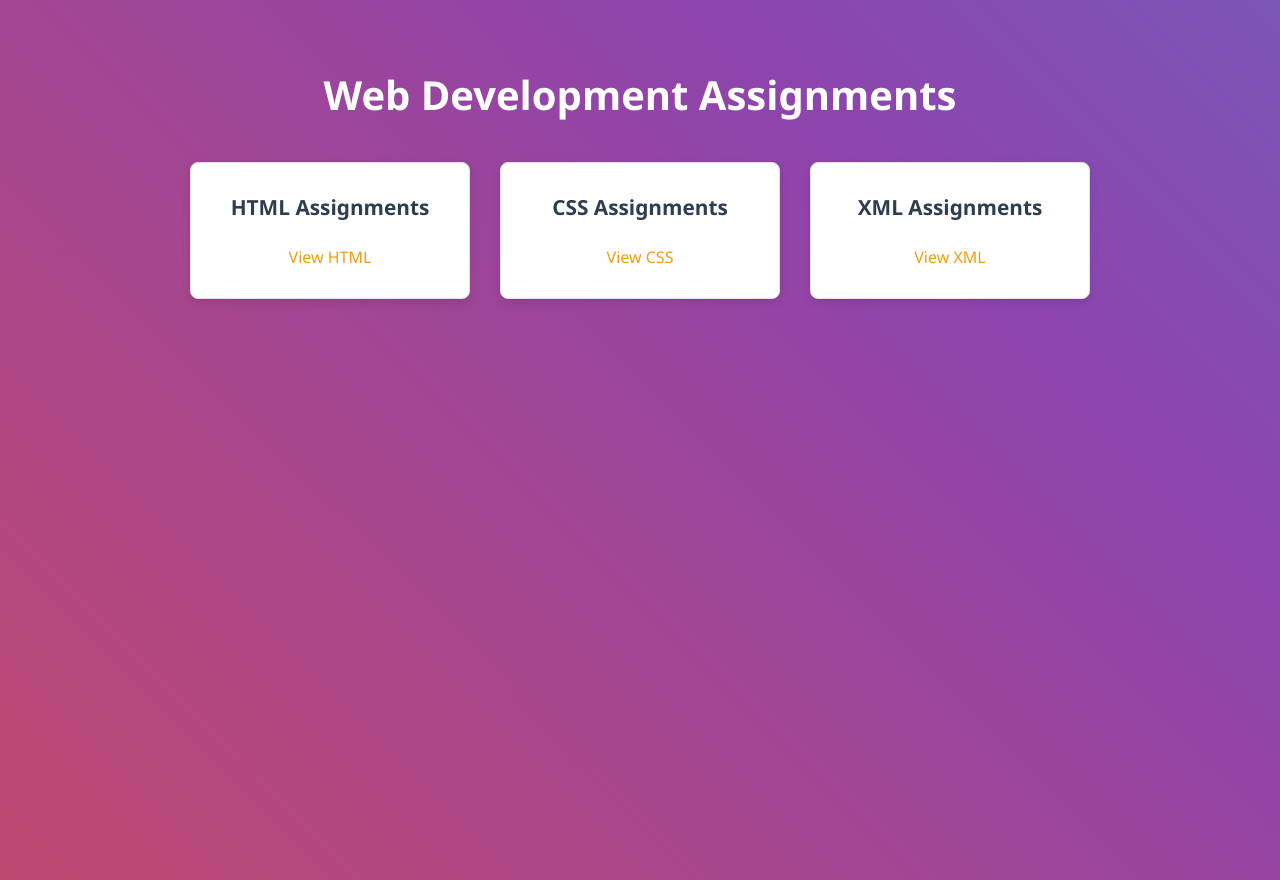
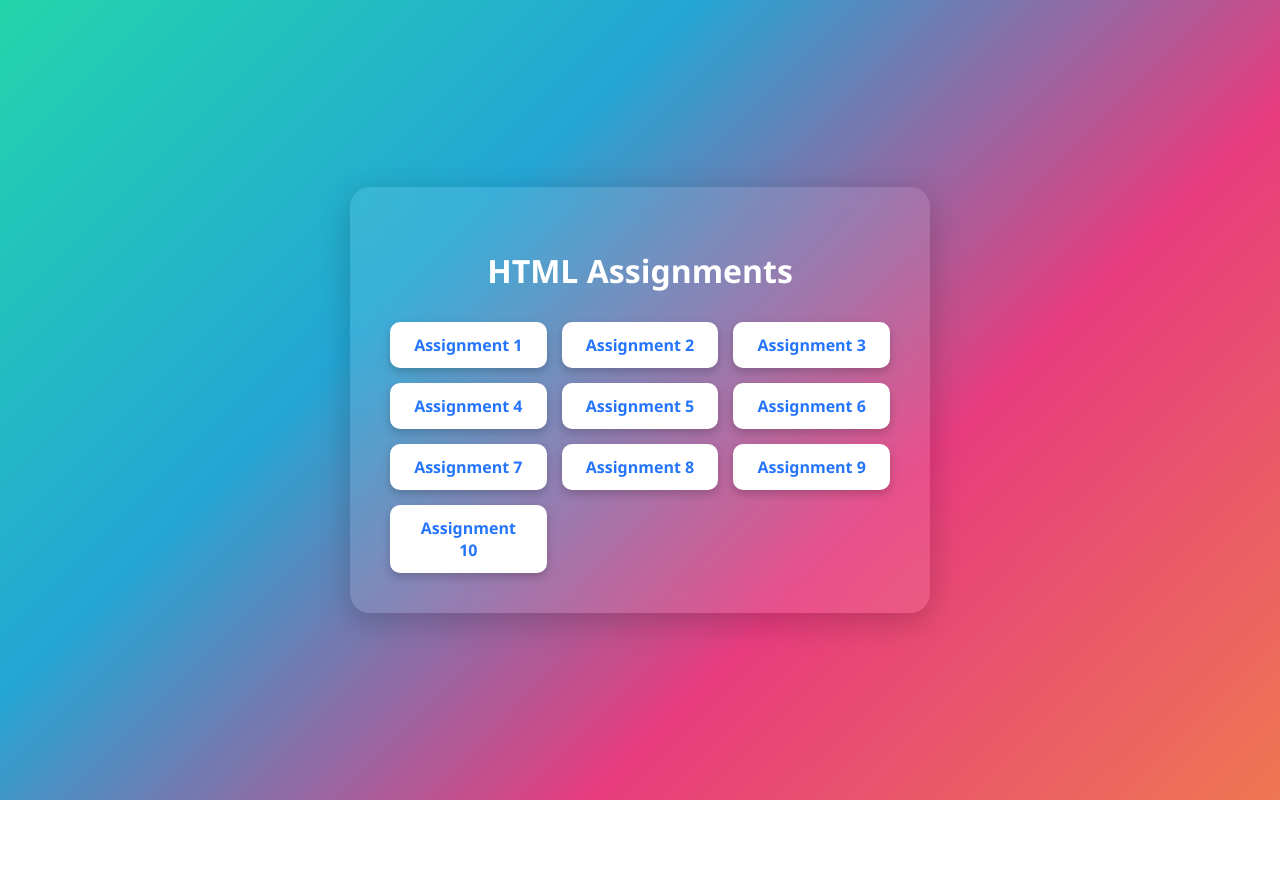
Before and after one commit to ShwetaPatil28/Web-Devlopment, a plain HTML site: page index.html in a window 1280 px wide. After the commit the page ends 800 px from the top, so only its background shows below. Drawn offline with Linux system fonts and the light colour scheme.

Commit message:
Add files via upload

```diff
--- a/index.html
+++ b/index.html
@@ -2,112 +2,78 @@
 <html lang="en">
 <head>
   <meta charset="UTF-8" />
-  <meta name="viewport" content="width=device-width, initial-scale=1.0"/>
-  <title>Sakshi's Assignments</title>
+  <meta name="viewport" content="width=device-width, initial-scale=1.0" />
+  <title>Assignments Hub</title>
   <style>
-    /* Body styling with fast animated background */
     body {
       margin: 0;
+      padding: 0;
       font-family: 'Segoe UI', Tahoma, Geneva, Verdana, sans-serif;
-      color: #333;
+      background:linear-gradient(-45deg, #ee7752, #e73c7e, #23a6d5, #23d5ab);
+  /* New vibrant gradient */
       display: flex;
-      flex-direction: column;
+      justify-content: center;
       align-items: center;
-      padding: 40px 20px;
       min-height: 100vh;
-      background: linear-gradient(45deg, #e74c3c, #8e44ad, #3498db, #f39c12);
-      background-size: 400% 400%;
-      animation: gradientAnimation 5s ease infinite; /* Faster animation speed */
+      color: #fff;
     }
 
-    /* Keyframes for the faster background animation */
-    @keyframes gradientAnimation {
-      0% { background-position: 0% 50%; }
-      50% { background-position: 100% 50%; }
-      100% { background-position: 0% 50%; }
+    .container {
+      background: rgba(255, 255, 255, 0.1);
+      backdrop-filter: blur(15px);
+      padding: 40px;
+      border-radius: 20px;
+      box-shadow: 0 8px 32px rgba(0, 0, 0, 0.2);
+      text-align: center;
+      max-width: 500px;
+      width: 90%;
     }
 
-    /* Heading styling */
     h1 {
-      font-size: 2.5em;
-      color: #ffffff;
-      margin-bottom: 40px;
-      text-align: center;
+      margin-bottom: 30px;
+      font-size: 2rem;
     }
 
-    /* Grid layout for the cards */
-    .grid {
+    .btn-grid {
       display: grid;
-      grid-template-columns: repeat(auto-fit, minmax(250px, 1fr));
-      gap: 30px;
-      width: 100%;
-      max-width: 900px;
+      grid-template-columns: repeat(auto-fit, minmax(120px, 1fr));
+      gap: 15px;
     }
 
-    /* Card styling */
-    .card {
-      background: #ffffff;
-      border: 1px solid #e0e0e0;
-      border-radius: 8px;
-      padding: 30px 20px;
-      text-align: center;
-      box-shadow: 0 4px 10px rgba(0, 0, 0, 0.1);
-      transition: box-shadow 0.3s ease, transform 0.3s ease;
+    .btn {
+      background: #fff;
+      color: #2575fc;
+      padding: 12px 20px;
+      border: none;
+      border-radius: 10px;
+      font-weight: bold;
+      cursor: pointer;
+      transition: transform 0.2s ease, background 0.3s ease;
+      text-decoration: none;
+      box-shadow: 0 4px 10px rgba(0, 0, 0, 0.2);
     }
 
-    /* Card hover effect */
-    .card:hover {
-      box-shadow: 0 8px 20px rgba(0, 0, 0, 0.2);
-      transform: translateY(-5px);
-    }
-
-    /* Title inside the cards */
-    .card-title {
-      font-size: 1.3em;
-      font-weight: 600;
-      margin-bottom: 15px;
-      color: #2c3e50;
-    }
-
-    /* Link styling inside the cards */
-    .card a {
-      display: inline-block;
-      margin-top: 10px;
-      font-size: 1em;
-      color: #f39c12; /* Bright orange accent */
-      text-decoration: none;
-      font-weight: 500;
-      transition: color 0.2s ease;
-    }
-
-    /* Hover effect on links */
-    .card a:hover {
-      color: #e67e22; /* Darker orange on hover */
-    }
-
-    /* Responsive adjustments for smaller screens */
-    @media (max-width: 600px) {
-      h1 {
-        font-size: 2em;
-      }
+    .btn:hover {
+      transform: translateY(-3px);
+      background: #e0e0e0;
     }
   </style>
 </head>
 <body>
-  <h1>Web Development Assignments</h1>
-  <div class="grid">
-    <div class="card">
-      <div class="card-title">HTML Assignments</div>
-      <a href="HTML/index.html">View HTML</a>
-    </div>
-    <div class="card">
-      <div class="card-title">CSS Assignments</div>
-      <a href="CSS/index.html">View CSS</a>
-    </div>
-    <div class="card">
-      <div class="card-title">XML Assignments</div>
-      <a href="XML_CSS/XML_index.html">View XML</a>
-    </div>
+  <div class="container">
+    <h1>HTML Assignments</h1>
+    <div class="btn-grid">
+        <a class="btn" href="assign1.html">Assignment 1</a>
+      <a class="btn" href="assign2.html">Assignment 2</a>
+      <a class="btn" href="assign3.html">Assignment 3</a>
+      <a class="btn" href="assign4.html">Assignment 4</a>
+ <a class="btn" href="assign5.html">Assignment 5</a>
+ <a class="btn" href="assign6.html">Assignment 6</a>
+ <a class="btn" href="assign7.html">Assignment 7</a>
+ <a class="btn" href="assign8.html">Assignment 8</a>
+ <a class="btn" href="Assign9.html">Assignment 9</a>
+ <a class="btn" href="assign10.html">Assignment 10</a>
+
   </div>
 </body>
 </html>
```
